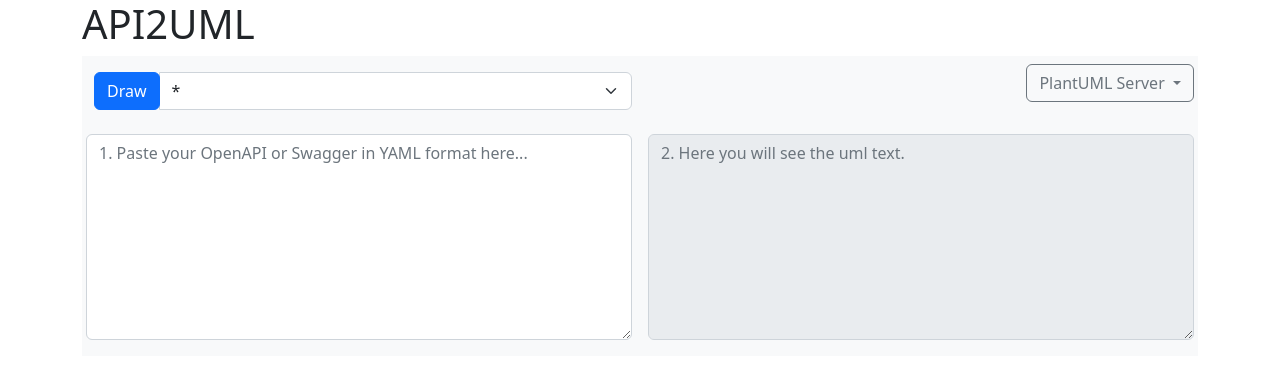
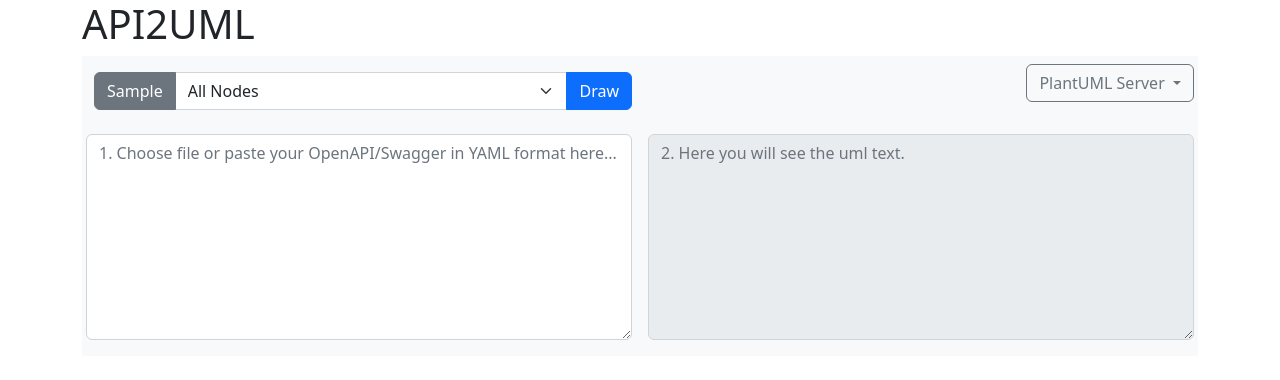
Before and after one commit to enzomar/api2uml, a Flask app: page / in a window 1280 px wide. Shown: the top 380 px of the page. Run offline with Flask 2, Linux system fonts and the light colour scheme; some libraries are stand-ins or nearby versions.

Commit message:
set autoloader + stats

```diff
--- a/api2uml/templates/index.html
+++ b/api2uml/templates/index.html
@@ -10,7 +10,21 @@
    <link href="{{ url_for('static',filename='docs.css')}}" rel="stylesheet">
    <script src="{{ url_for('static',filename='bootstrap.bundle.min.js')}}"></script>
 
-
+   <style>
+      .custom-file-button input[type=file] {
+  margin-left: -2px !important;
+}
+.custom-file-button input[type=file]::-webkit-file-upload-button {
+  display: none;
+}
+.custom-file-button input[type=file]::file-selector-button {
+  display: none;
+}
+.custom-file-button:hover label {
+  background-color: #dde0e3;
+  cursor: pointer;
+}
+   </style>
 </head>
 
 <body>
@@ -24,12 +38,21 @@
 
             <div class="col text-start p-3">
                <div class="input-group">
-                  <div class="input-group-append">
-                     <button id="drawButton" class="btn btn-primary" type="button">Draw</button>
-                  </div>
+                  <!-- div class="custom-file-button">
+                     <input type="file" class="form-control" id="inputSwaggerFile">
+                  </div -->
+
+
+                  <button id="sampleButton" class="btn btn-secondary" type="button">Sample</button>
+
                   <select class="form-select" id="inputSelectRoot" aria-label="Default select">
                      <option selected>*</option>
                   </select>
+
+                     <button id="drawButton" class="btn btn-primary" type="button">Draw</button>
+
+
+
                </div>
             </div>
 
@@ -66,16 +89,25 @@
             <div class="col text-end p-2">
                <div class="form-group">
                   <textarea class="form-control" id="swaggertextarea" rows="8" style="min-width: 100%"
-                     placeholder="1. Paste your OpenAPI or Swagger in YAML format here..."></textarea>
+                     placeholder="1. Choose file or paste your OpenAPI/Swagger in YAML format here..."></textarea>
                </div>
+               <div class="row p-1">
+                  <div class="col test-start fs-6" id="fileloaded">
+                  </div>
+            </div>
             </div>
             <div class="col text-end p-2">
                <div class="form-group">
                   <textarea class="form-control" id="plantumltextarea" rows="8" style="min-width: 100%"
                      placeholder="2. Here you will see the uml text." disabled></textarea>
                </div>
-                  <div class="p-1" id="editlink">
+               <div class="row p-1">
+                  <div class="col text-start fs-6 fw-light" id="stats">
                   </div>
+                  <div class="col text-end" id="editlink">
+                  </div>
+            </div>
+
             </div>
 
          </div>
@@ -92,11 +124,29 @@
 
       refreshNodes();
 
+      function readTextFile(file)
+      {
+         var rawFile = new XMLHttpRequest();
+         rawFile.open("GET", file, false);
+         rawFile.onreadystatechange = function ()
+         {
+            if(rawFile.readyState === 4)
+            {
+                  if(rawFile.status === 200 || rawFile.status == 0)
+                  {
+                     var allText = rawFile.responseText;
+                     alert(allText);
+                  }
+            }
+         }
+         rawFile.send(null);
+      }
+
       function refreshNodes(arrayOfNodes = []) {
          var nodeDropDrawn = $('#inputSelectRoot');
          nodeDropDrawn.empty();
          nodeDropDrawn.append(
-            $('<option selected></option>').val("*").html("*")
+            $('<option selected></option>').val("*").html("All Nodes")
          );
 
          $.each(arrayOfNodes, function (val, text) {
@@ -109,7 +159,6 @@
 
       function render(uml) {
          var plantumlUrl = $(".form-check-input:checked").val();
-         console.log(plantumlUrl);
          $("#plantumltextarea").val(uml);
          var src = plantumlUrl + "/img/" + window.plantumlEncoder.encode(uml);
          var editlink = src.replace('img', 'uml');
@@ -117,17 +166,22 @@
          '<a href="'+editlink+'" target="_blank" type="button" class="btn btn-secondary btn-sm"> Edit </a>'
          )
 
-
-         console.log(src);
          $("#diagram").attr("src", src);
          return false;
       };
 
       $('#customPlantUMLText').on('input', function (e) {
          var customUrl = $('#customPlantUMLText').val();
-         console.log(customUrl);
          $("#customPlantUML").val(customUrl);
 
+      });
+
+      $('#sampleButton').on('click', function(r){
+         $('#swaggertextarea').val('swagger: \'2.0\'\r\n\r\ndefinitions:  \r\n    NodeA:\r\n      type: object\r\n      NodeB:\r\n        $ref: \'#\/definitions\/NodeB\'\r\n    NodeB:\r\n      type: object\r\n      NodeC:\r\n        $ref: \'#\/definitions\/NodeC\'\r\n      NodeE:\r\n        $ref: \'#\/definitions\/NodeE\'\r\n    NodeC:\r\n      type: object\r\n      NodeD:\r\n        $ref: \'#\/definitions\/NodeD\'  \r\n    NodeD:\r\n      type: object\r\n    NodeE:\r\n      type: object \r\n    NodeF:\r\n      type: object \r\n      NodeG:\r\n        $ref: \'#\/definitions\/NodeG\'  \r\n    NodeG:\r\n      type: object \r\n      NodeI:\r\n        $ref: \'#\/definitions\/NodeI\' \r\n      NodeB:\r\n        $ref: \'#\/definitions\/NodeB\' \r\n    NodeH:\r\n      type: object \r\n      NodeI:\r\n        $ref: \'#\/definitions\/NodeI\' \r\n    NodeJ:\r\n      type: object \r\n      NodeK:\r\n        $ref: \'#\/definitions\/NodeK\'  \r\n    NodeK:\r\n      type: object \r\n    NodeL:\r\n      type: object\r\n    NodeI:\r\n      type: object \r\n')
+      });
+
+      $('#inputSwaggerFile').on('change', function(r){
+         console.log($(this).val())
       });
 
 
@@ -152,7 +206,10 @@
          })
             .then((response => response.json()))
             .then((data => {
-               refreshNodes(data['nodes'])
+               refreshNodes(data['nodes']);
+               var statstext = "Nodes:"+data['nodes'].length;
+               console.log(statstext)
+               $('#stats').html(statstext);
                render(atob(data['uml']));
             }));
 
```
Also changed, not shown: 1 other file.
